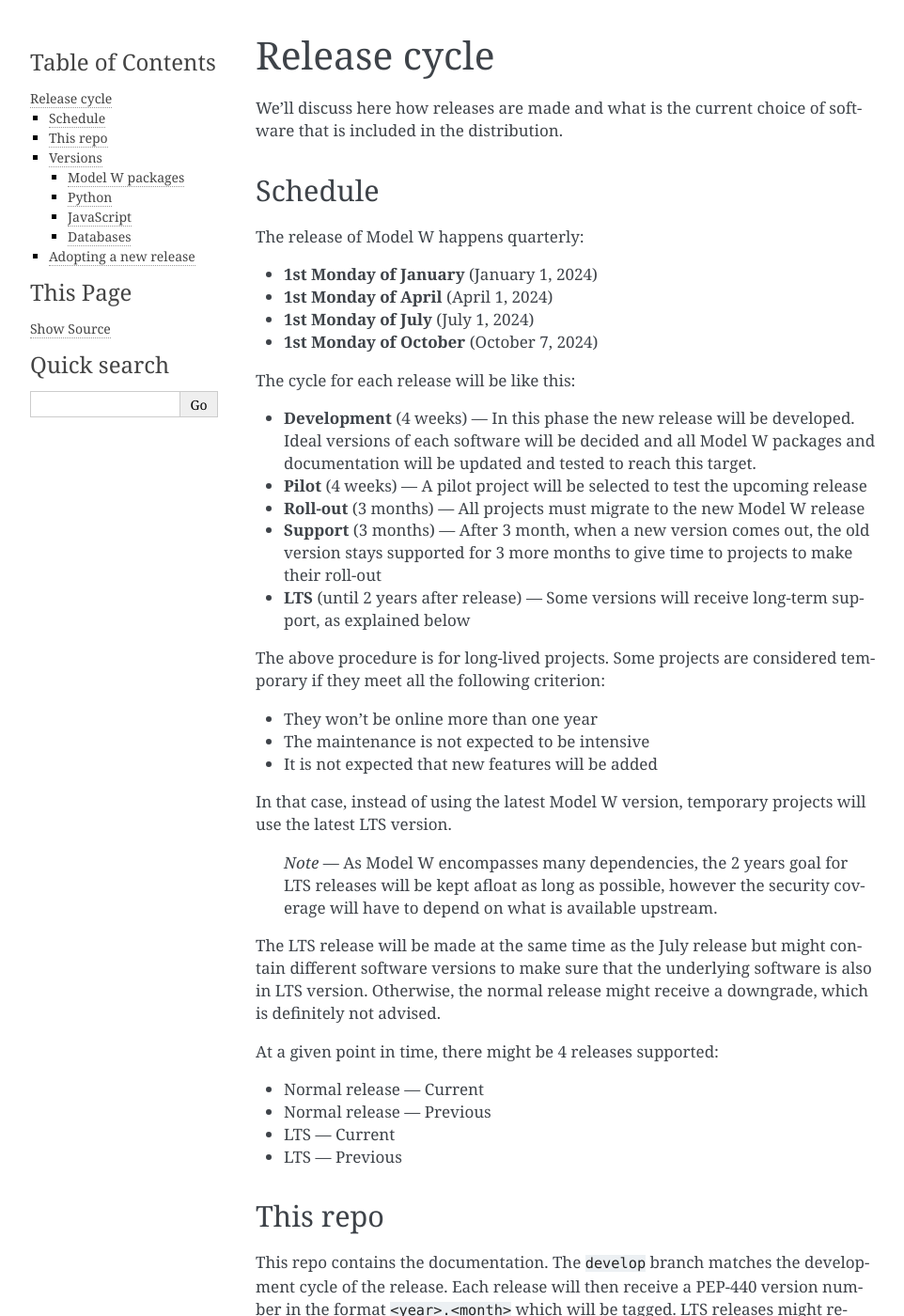
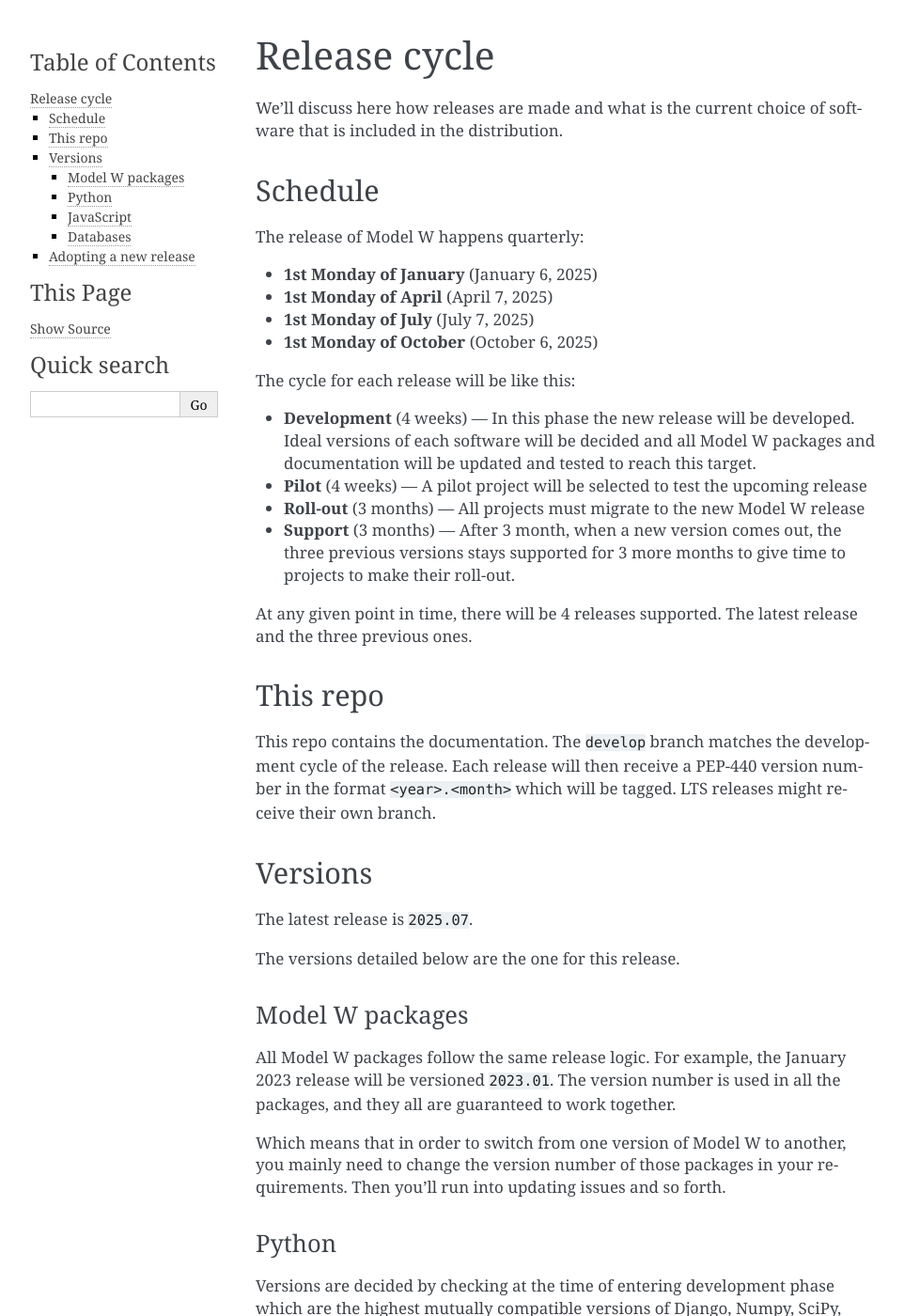
Before and after one commit to ModelW/directory, a Sphinx documentation site: the page built from doc/source/release-cycle.md, in a window 1280 px wide and 1400 px high. Shown: the whole window at 94% size, without its empty margins (148-1110 px from the left). Built offline with Sphinx 7.4.7, drawn with Linux system fonts in a browser that asks for light colours; some of the changed text lies outside the part shown.

Commit message:
Update versions & simplify release version cycle

````diff
--- a/doc/source/release-cycle.md
+++ b/doc/source/release-cycle.md
@@ -7,10 +7,10 @@
 
 The release of Model W happens quarterly:
 
--   **1st Monday of January** (January 1, 2024)
--   **1st Monday of April** (April 1, 2024)
--   **1st Monday of July** (July 1, 2024)
--   **1st Monday of October** (October 7, 2024)
+-   **1st Monday of January** (January 6, 2025)
+-   **1st Monday of April** (April 7, 2025)
+-   **1st Monday of July** (July 7, 2025)
+-   **1st Monday of October** (October 6, 2025)
 
 The cycle for each release will be like this:
 
@@ -22,36 +22,11 @@
 -   **Roll-out** (3 months) &mdash; All projects must migrate to the new Model W
     release
 -   **Support** (3 months) &mdash; After 3 month, when a new version comes out,
-    the old version stays supported for 3 more months to give time to projects
-    to make their roll-out
--   **LTS** (until 2 years after release) &mdash; Some versions will receive
-    long-term support, as explained below
+    the three previous versions stays supported for 3 more months to give time
+    to projects to make their roll-out.
 
-The above procedure is for long-lived projects. Some projects are considered
-temporary if they meet all the following criterion:
-
--   They won't be online more than one year
--   The maintenance is not expected to be intensive
--   It is not expected that new features will be added
-
-In that case, instead of using the latest Model W version, temporary projects
-will use the latest LTS version.
-
-> _Note_ &mdash; As Model W encompasses many dependencies, the 2 years goal for
-> LTS releases will be kept afloat as long as possible, however the security
-> coverage will have to depend on what is available upstream.
-
-The LTS release will be made at the same time as the July release but might
-contain different software versions to make sure that the underlying software is
-also in LTS version. Otherwise, the normal release might receive a downgrade,
-which is definitely not advised.
-
-At a given point in time, there might be 4 releases supported:
-
--   Normal release &mdash; Current
--   Normal release &mdash; Previous
--   LTS &mdash; Current
--   LTS &mdash; Previous
+At any given point in time, there will be 4 releases supported. The latest
+release and the three previous ones.
 
 ## This repo
 
@@ -62,7 +37,7 @@
 
 ## Versions
 
-The latest release is `2025.01`. The latest LTS release is `2024.07`.
+The latest release is `2025.07`.
 
 The versions detailed below are the one for this release.
 
@@ -87,15 +62,15 @@
 Python version it has been decided to include them.
 ```
 
--   [Python](https://endoflife.date/python) &mdash; Version `~3.12`
+-   [Python](https://endoflife.date/python) &mdash; Version `~3.13`
 -   Web Stuff
-    -   [Django](https://www.djangoproject.com/download/) &mdash; Version `~5.1`
+    -   [Django](https://www.djangoproject.com/download/) &mdash; Version `~5.2`
     -   [Django REST Framework](https://www.django-rest-framework.org/community/release-notes/)
-        &mdash; Version `~3.15`
+        &mdash; Version `~3.16`
     -   [Procrastinate](https://github.com/procrastinate-org/procrastinate)
-        &mdash; Version `~3.1`
+        &mdash; Version `~3.2`
     -   [Wagtail](https://docs.wagtail.io/en/stable/releases/index.html) &mdash;
-        Version `~6.4`
+        Version `~7.0`
     -   [Channels](https://channels.readthedocs.io/en/stable/releases/index.html)
         &mdash; Version `~4.2`
     -   [Django Postgres Extra](https://django-postgres-extra.readthedocs.io/en/latest/major_releases.html)
@@ -103,14 +78,14 @@
     -   [Wailer](https://github.com/WithAgency/Wailer/tags) &mdash; Version
         `~1.0`
 -   Annoying compiled stuff
-    -   [Numpy](https://numpy.org/news/) &mdash; Version `~2.2`
+    -   [Numpy](https://numpy.org/news/) &mdash; Version `~2.3`
     -   [Pandas](https://pandas.pydata.org/docs/whatsnew/index.html) &mdash;
-        Version `~2.2`
+        Version `~2.3`
 
 ### JavaScript
 
 -   [Node](https://nodejs.org/en/about/releases/) &mdash; Version `^22`
--   [Svelte](https://www.npmjs.com/package/svelte) &mdash; Version `~5.25`
+-   [Svelte](https://www.npmjs.com/package/svelte) &mdash; Version `~5.33`
 -   [SvelteKit](https://www.npmjs.com/package/@sveltejs/kit) &mdash; Version
     `~2.20`
 
````
Also changed, not shown: doc/source/from-scratch.md (+1 -1 lines).
